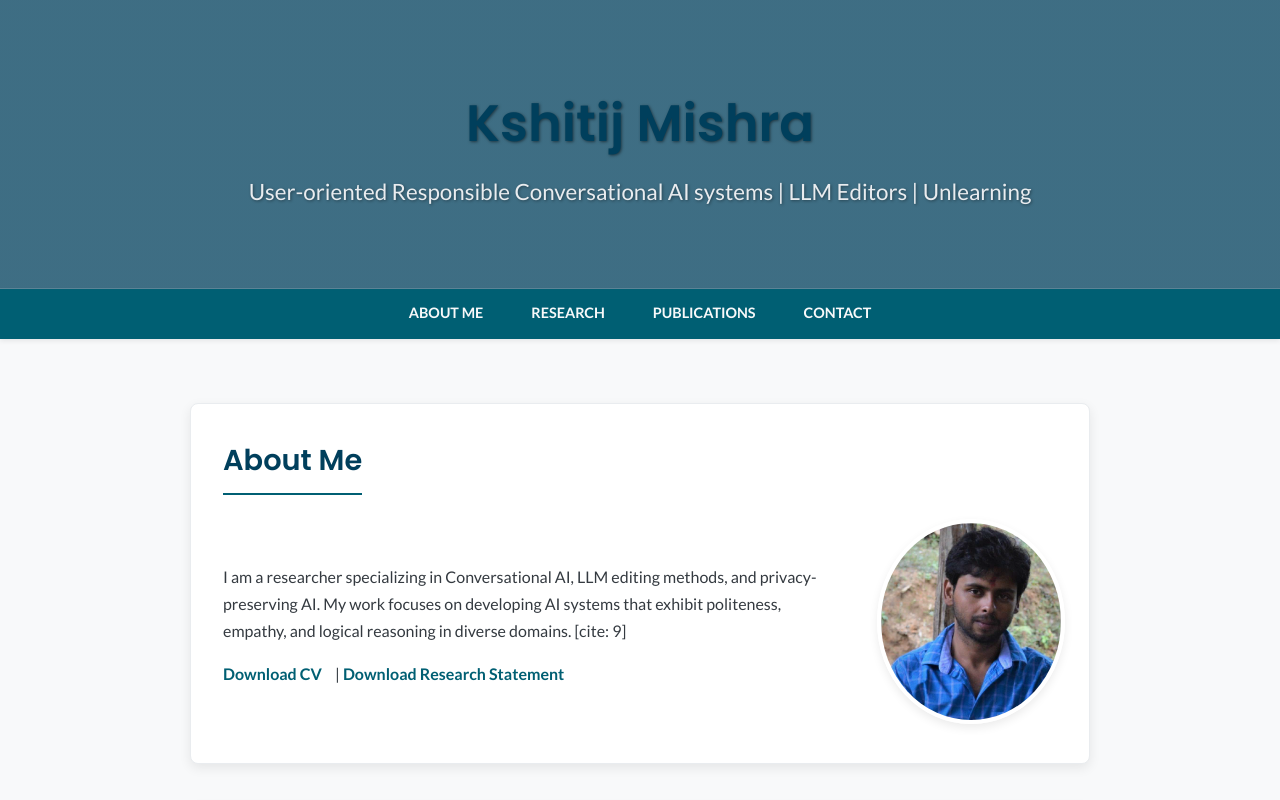
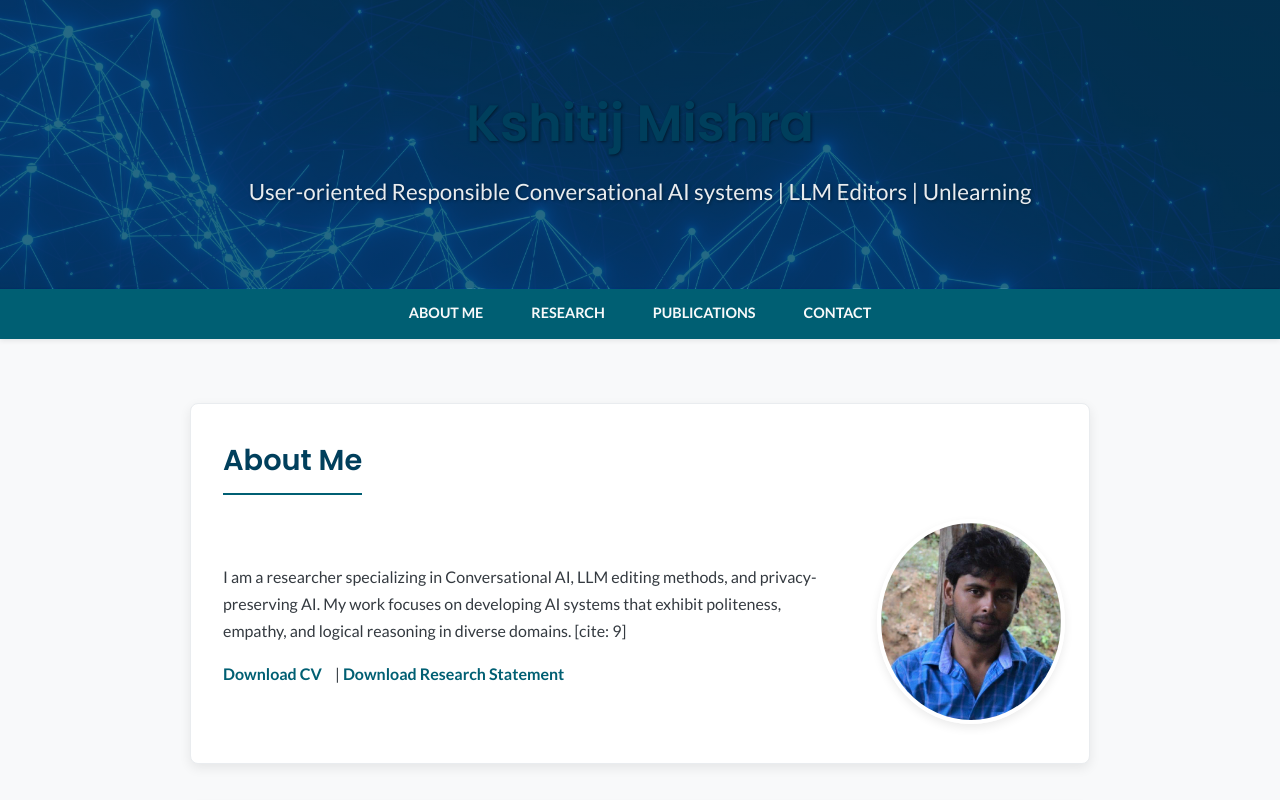
Before and after one commit to Mishrakshitij/Kshitij_Mishra, a plain HTML site: page index.html in a window 1280 px wide. Shown: the top 800 px of the page. Drawn offline with Linux system fonts and the light colour scheme.

Commit message:
Update styles.css

```diff
--- a/styles.css
+++ b/styles.css
@@ -52,7 +52,7 @@ header {
     /* Replace 'path/to/your/image.jpg' with the actual path to your chosen image */
     /* Example: ../img/header-background.jpg if styles.css is in a css folder */
     /* Example: img/header-background.jpg if styles.css is in the root with index.html */
-    background-image: linear-gradient(rgba(0, 63, 92, 0.75), rgba(0, 63, 92, 0.75)), url('img/header-background.jpg'); /* <<< UPDATE IMAGE PATH HERE */
+    background-image: linear-gradient(rgba(0, 63, 92, 0.75), rgba(0, 63, 92, 0.75)), url('img/kshitij_websit_cover_image.jpg'); /* <<< UPDATE IMAGE PATH HERE */
 
     background-size: cover; /* Cover the entire header area */
     background-position: center center; /* Center the image */
```
